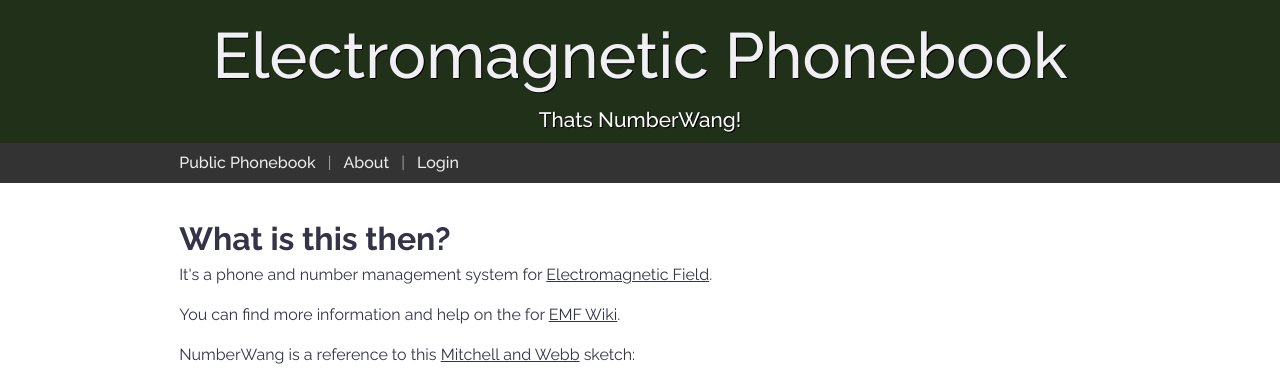
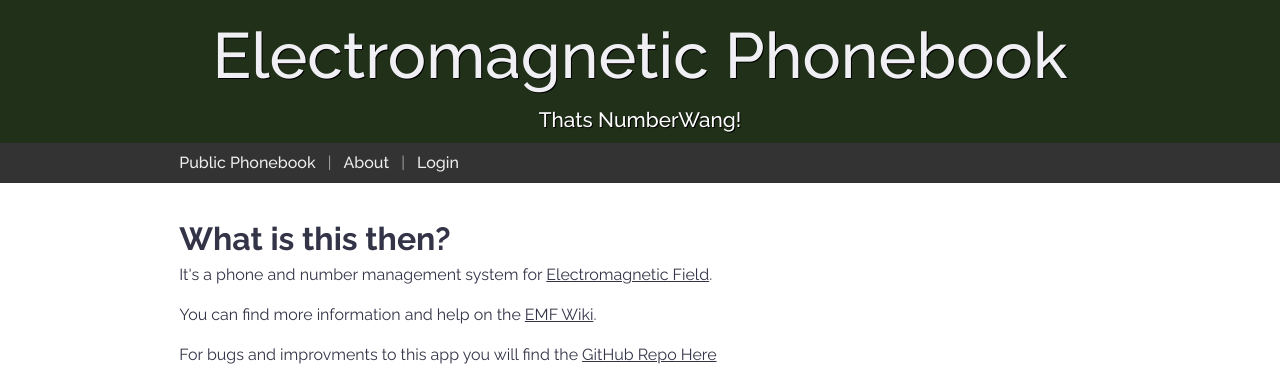
Before and after one commit to emfcamp/numbermanagement, a Django app: page /about in a window 1280 px wide. Shown: the top 380 px of the page. Run offline with Django 5.2, Linux system fonts and the light colour scheme; some libraries are stand-ins or nearby versions.

Commit message:
add repo to about page

```diff
--- a/numman/templates/numman/numberwang.html
+++ b/numman/templates/numman/numberwang.html
@@ -6,7 +6,8 @@
     <div class="col-12">
         <h2>What is this then?</h2>
         <p>It's a phone and number management system for <a href="https://emfcamp.org">Electromagnetic Field</a>.</p>
-        <p>You can find more information and help on the for <a href="https://wiki.emfcamp.org/2024/wiki/Phones">EMF Wiki</a>.</p>
+        <p>You can find more information and help on the <a href="https://wiki.emfcamp.org/2024/wiki/Phones">EMF Wiki</a>.</p>
+        <p>For bugs and improvments to this app you will find the <a href="https://github.com/emfcamp/numbermanagement">GitHub Repo Here</a></p>
 	<p>NumberWang is a reference to this <a href="https://en.wikipedia.org/wiki/Mitchell_and_Webb">Mitchell and Webb</a> sketch:</p>
     </div>
     <div class="col-12">
```
